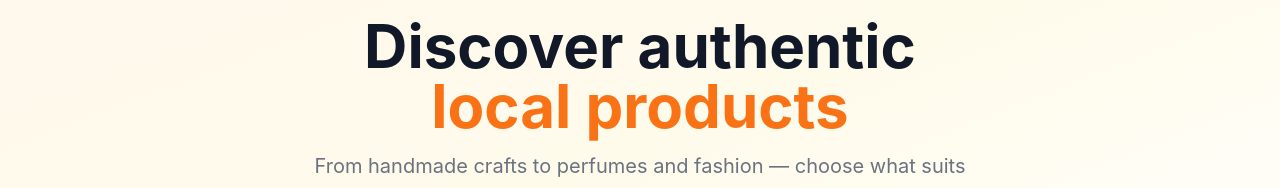
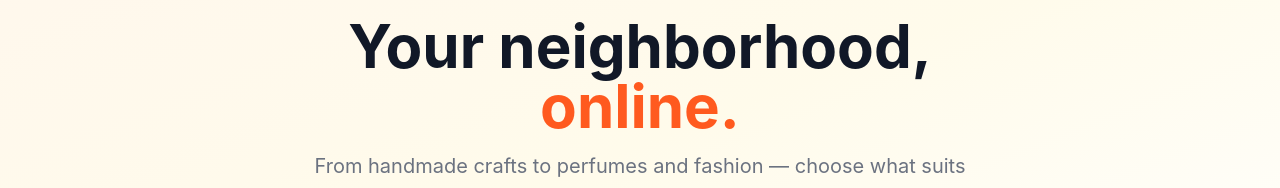
Before and after one commit to qnetofficialemail-sudo/bayti-frontend, a React (Create React App) app: page / in a window 1280 px wide. Shown: the part 169-357 px from the top of the page. Built offline with nearby package versions, Linux system fonts and the light colour scheme; no server answers.

Commit message:
Update landing hero tagline

```diff
--- a/src/pages/Landing.tsx
+++ b/src/pages/Landing.tsx
@@ -68,7 +68,7 @@ export default function Landing() {
             {isArabic ? (
               <>اكتشف منتجات<br /><span className="text-orange-500">منزلية أصيلة</span></>
             ) : (
-              <>Discover authentic<br /><span className="text-orange-500">local products</span></>
+              <>Your neighborhood,<br /><span className="text-[#FF5A1F]">online.</span></>
             )}
           </h1>
           <p className="text-xl text-gray-500 mb-8 max-w-2xl mx-auto">
```
